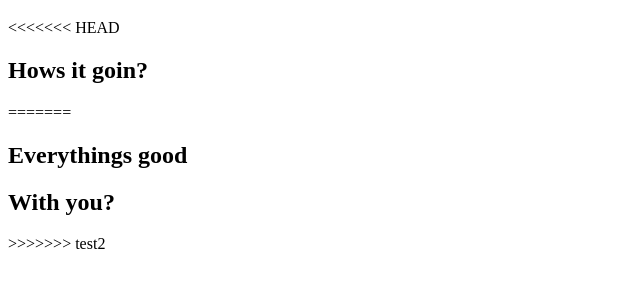
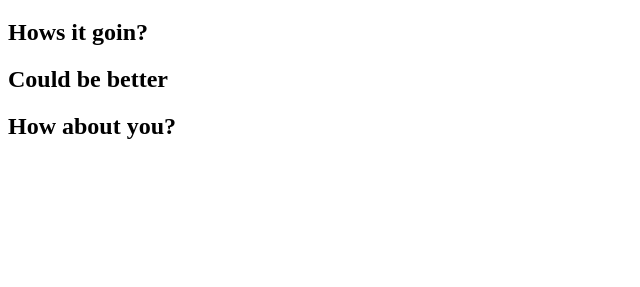
Before and after one commit to mdani1201/learning, a plain HTML site: page learningGit/index.html in a window 1280 px wide. Shown: the part 61-348 px from the top of the page, without its empty margins (0-640 px from the left). Drawn offline with Linux system fonts and the light colour scheme.

Commit message:
changed the answers

```diff
--- a/learningGit/index.html
+++ b/learningGit/index.html
@@ -7,11 +7,8 @@
 </head>
 <body>
   <h1>Hallo Welt</h1>
-<<<<<<< HEAD
   <h2>Hows it goin?</h2>
-=======
-  <h2>Everythings good</h2>
-  <h2>With you?</h2>
->>>>>>> test2
+  <h2>Could be better</h2>
+  <h2>How about you?</h2>
 </body>
 </html>
```
